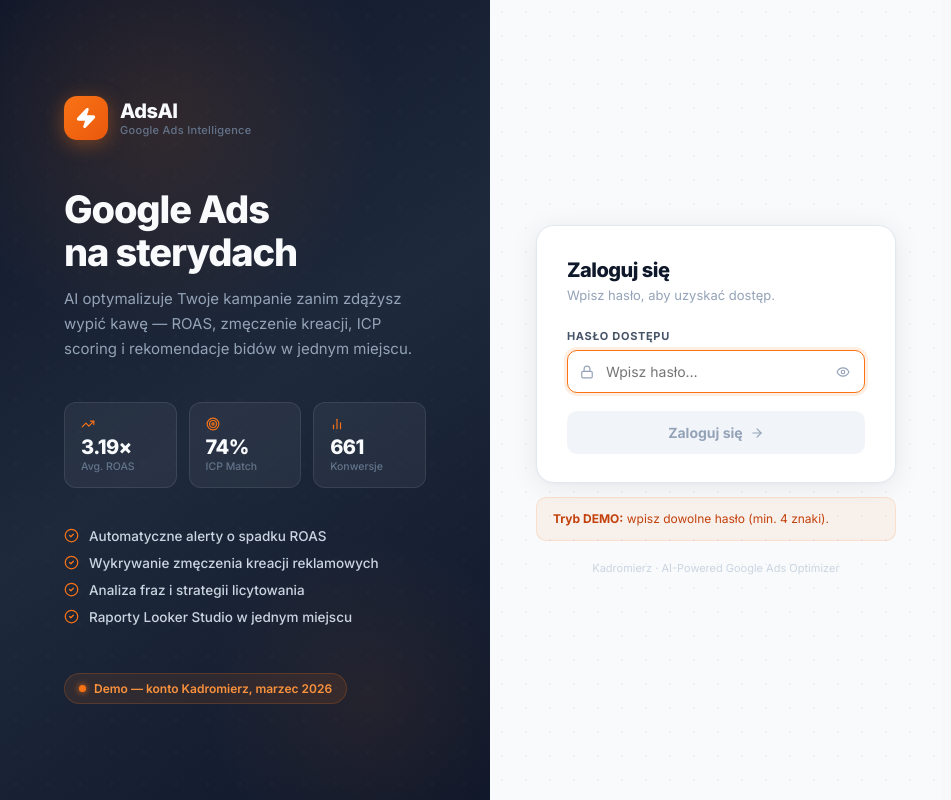
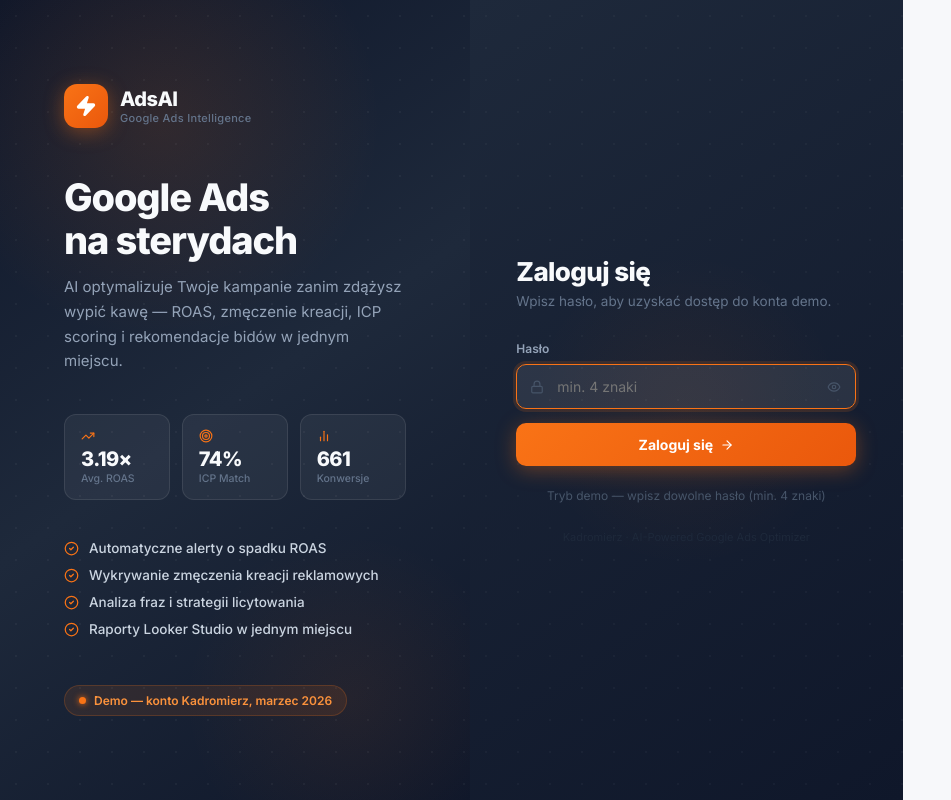
Before and after one commit to wojciechluszczynski/ads-assistant, a React (Vite) app: page / in a window 1280 px wide. Shown: the whole page, without its empty margins (0-951 px from the left). Built offline with nearby package versions, Linux system fonts and the light colour scheme.

Commit message:
redesign: dark right login panel, neutral priority cards

```diff
--- a/src/pages/Login.tsx
+++ b/src/pages/Login.tsx
@@ -146,124 +146,126 @@
 
       {/* ── Right form panel ──────────────────────────────────────────── */}
       <div className="login-right" style={{
-        background: '#F8FAFC',
+        background: 'linear-gradient(145deg, #1E293B 0%, #0F172A 100%)',
         display: 'flex',
         alignItems: 'center',
         justifyContent: 'center',
         padding: '48px 40px',
         position: 'relative',
+        overflow: 'hidden',
       }}>
-        {/* Subtle dot grid */}
+        {/* Same dot grid as left panel */}
         <div style={{
           position: 'absolute', inset: 0, pointerEvents: 'none',
-          backgroundImage: 'radial-gradient(rgba(15,23,42,0.04) 1px, transparent 1px)',
-          backgroundSize: '24px 24px',
+          backgroundImage: 'radial-gradient(rgba(255,255,255,0.03) 1px, transparent 1px)',
+          backgroundSize: '32px 32px',
+        }} />
+        {/* Subtle glow */}
+        <div style={{
+          position: 'absolute', top: '30%', left: '50%', transform: 'translateX(-50%)',
+          width: 340, height: 340, borderRadius: '50%',
+          background: 'radial-gradient(circle, rgba(249,115,22,0.06) 0%, transparent 65%)',
+          pointerEvents: 'none',
         }} />
 
-        <div className="fade-up" style={{ width: '100%', maxWidth: 360, position: 'relative', zIndex: 1 }}>
-          {/* Form card */}
-          <div style={{
-            background: '#FFFFFF',
-            border: '1px solid #E2E8F0',
-            borderRadius: 18,
-            padding: '32px 30px 28px',
-            boxShadow: '0 4px 28px rgba(0,0,0,0.08), 0 1px 4px rgba(0,0,0,0.04)',
+        <div className="fade-up" style={{ width: '100%', maxWidth: 340, position: 'relative', zIndex: 1 }}>
+
+          {/* Heading */}
+          <div style={{ marginBottom: 32 }}>
+            <h2 style={{
+              fontSize: 26, fontWeight: 800, color: '#F8FAFC',
+              letterSpacing: -0.6, margin: '0 0 6px',
             }}>
-            <div style={{ marginBottom: 26 }}>
-              <h2 style={{ fontSize: 20, fontWeight: 800, color: '#0F172A', letterSpacing: -0.5, margin: '0 0 5px' }}>
               Zaloguj się
             </h2>
-              <p style={{ fontSize: 13, color: '#94A3B8', margin: 0 }}>
-                Wpisz hasło, aby uzyskać dostęp.
+            <p style={{ fontSize: 13.5, color: '#64748B', margin: 0, fontWeight: 400 }}>
+              Wpisz hasło, aby uzyskać dostęp do konta demo.
             </p>
           </div>
 
           <form onSubmit={handleSubmit}>
-              <div style={{ marginBottom: 18 }}>
+            {/* Input */}
+            <div style={{ marginBottom: 14 }}>
               <label style={{
-                  fontSize: 11, fontWeight: 700, color: '#475569',
-                  letterSpacing: 0.7, display: 'block', marginBottom: 7,
-                  textTransform: 'uppercase',
+                fontSize: 12, fontWeight: 600, color: '#94A3B8',
+                display: 'block', marginBottom: 8,
               }}>
-                  Hasło dostępu
+                Hasło
               </label>
               <div style={{ position: 'relative' }}>
                 <Lock size={14} style={{
-                    position: 'absolute', left: 13, top: '50%',
-                    transform: 'translateY(-50%)', color: '#94A3B8',
+                  position: 'absolute', left: 14, top: '50%',
+                  transform: 'translateY(-50%)', color: '#475569',
+                  pointerEvents: 'none',
                 }} />
                 <input
                   type={show ? 'text' : 'password'}
                   value={password}
                   onChange={e => { setPassword(e.target.value); setError(''); }}
-                    placeholder="Wpisz hasło…"
+                  placeholder="min. 4 znaki"
                   autoFocus
                   style={{
-                      width: '100%', padding: '12px 42px 12px 38px',
-                      background: '#F8FAFC',
-                      border: `1.5px solid ${error ? '#DC2626' : '#E2E8F0'}`,
-                      borderRadius: 10, color: '#0F172A', fontSize: 14,
-                      outline: 'none', transition: 'border-color .15s, box-shadow .15s',
+                    width: '100%', padding: '13px 42px 13px 40px',
+                    background: 'rgba(255,255,255,0.06)',
+                    border: `1.5px solid ${error ? '#EF4444' : 'rgba(255,255,255,0.10)'}`,
+                    borderRadius: 10, color: '#F1F5F9', fontSize: 14,
+                    outline: 'none', transition: 'border-color .15s, box-shadow .15s, background .15s',
                     boxSizing: 'border-box', fontFamily: 'Inter, sans-serif',
                   }}
                   onFocus={e => {
                     e.target.style.borderColor = '#F97316';
-                      e.target.style.boxShadow   = '0 0 0 3px rgba(249,115,22,0.12)';
-                      e.target.style.background   = '#fff';
+                    e.target.style.boxShadow   = '0 0 0 3px rgba(249,115,22,0.14)';
+                    e.target.style.background   = 'rgba(255,255,255,0.09)';
                   }}
                   onBlur={e => {
-                      e.target.style.borderColor = error ? '#DC2626' : '#E2E8F0';
+                    e.target.style.borderColor = error ? '#EF4444' : 'rgba(255,255,255,0.10)';
                     e.target.style.boxShadow   = 'none';
-                      e.target.style.background   = '#F8FAFC';
+                    e.target.style.background   = 'rgba(255,255,255,0.06)';
                   }}
                 />
                 <button type="button" onClick={() => setShow(v => !v)} style={{
                   position: 'absolute', right: 12, top: '50%', transform: 'translateY(-50%)',
-                    background: 'none', border: 'none', color: '#94A3B8',
+                  background: 'none', border: 'none', color: '#475569',
                   cursor: 'pointer', padding: 3, borderRadius: 4, display: 'flex',
                 }}>
                   {show ? <EyeOff size={14} /> : <Eye size={14} />}
                 </button>
               </div>
               {error && (
-                  <p style={{ color: '#DC2626', fontSize: 12, margin: '6px 0 0', fontWeight: 500 }}>{error}</p>
+                <p style={{ color: '#F87171', fontSize: 12, margin: '6px 0 0', fontWeight: 500 }}>{error}</p>
               )}
             </div>
 
+            {/* Submit */}
             <button
               type="submit"
-                disabled={!password}
-                className={password ? 'btn-cta' : ''}
+              className="btn-cta"
               style={{
                 width: '100%', padding: '13px',
-                  background: password ? 'linear-gradient(135deg,#F97316,#EA580C)' : '#F1F5F9',
+                background: 'linear-gradient(135deg,#F97316,#EA580C)',
                 border: 'none', borderRadius: 10,
-                  color: password ? '#fff' : '#94A3B8',
-                  fontSize: 14, fontWeight: 700,
-                  cursor: password ? 'pointer' : 'default',
-                  boxShadow: password ? '0 4px 18px rgba(249,115,22,0.30)' : 'none',
+                color: '#fff', fontSize: 14, fontWeight: 700,
+                cursor: 'pointer',
+                boxShadow: '0 4px 20px rgba(249,115,22,0.35)',
                 transition: 'all .15s',
                 display: 'flex', alignItems: 'center', justifyContent: 'center', gap: 7,
                 fontFamily: 'Inter, sans-serif',
+                marginTop: 4,
               }}
             >
               Zaloguj się <ArrowRight size={14} />
             </button>
           </form>
-          </div>
 
-          {/* Demo hint */}
-          <div style={{
-            marginTop: 14, padding: '11px 16px',
-            background: 'rgba(249,115,22,0.07)',
-            borderRadius: 10, border: '1px solid rgba(249,115,22,0.15)',
+          {/* Demo hint — clean, no box */}
+          <p style={{
+            textAlign: 'center', fontSize: 12, color: '#475569',
+            marginTop: 20, lineHeight: 1.6,
           }}>
-            <p style={{ fontSize: 12, color: '#C2410C', margin: 0, lineHeight: 1.6 }}>
-              <strong>Tryb DEMO:</strong> wpisz dowolne hasło (min. 4 znaki).
+            Tryb demo — wpisz dowolne hasło (min. 4 znaki)
           </p>
-          </div>
 
-          <p style={{ textAlign: 'center', fontSize: 11, color: '#CBD5E1', marginTop: 20 }}>
+          <p style={{ textAlign: 'center', fontSize: 11, color: '#1E293B', marginTop: 24 }}>
             Kadromierz · AI-Powered Google Ads Optimizer
           </p>
         </div>
```
Lines whose indentation alone changed are shown as unchanged.
